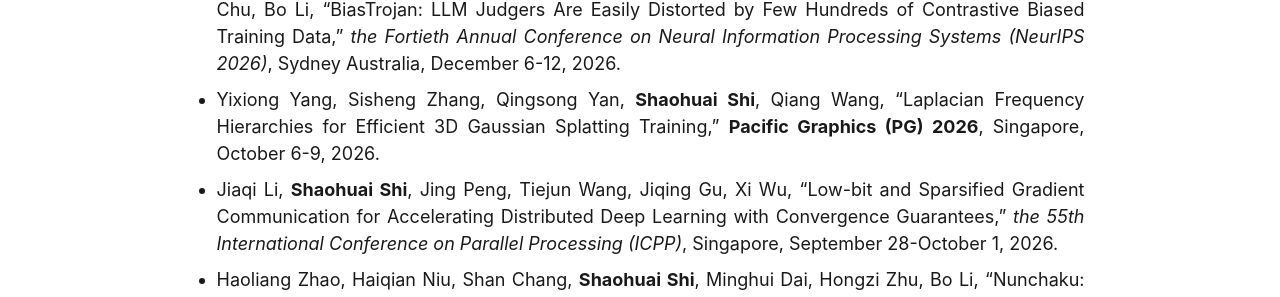
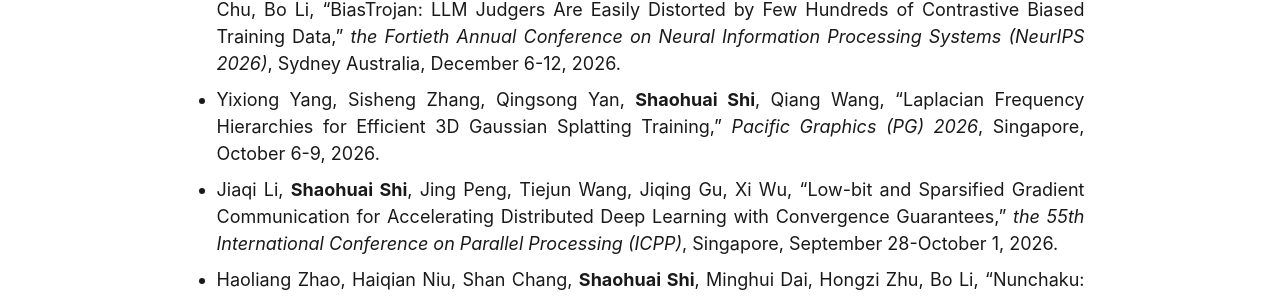
Before and after one commit to shaohuais/shaohuais.github.io, a Jekyll site: the page built from _pages/publications.md, in a window 1280 px wide. Shown: the part 678-975 px from the top of the page. Built offline with Jekyll 4.4.1, drawn with Linux system fonts in a browser that asks for light colours.

```diff
--- a/_pages/publications.md
+++ b/_pages/publications.md
@@ -20,7 +20,7 @@ Publications ([Google Scholar](https://scholar.google.com/citations?user=Wr4B6fQ
 - Xinglin Pan, Mingji Han, Penghao Zhao, Lin Zheng, Rayying, Key, **Shaohuai Shi**, Xiaowen Chu, "PipeFSDP: Efficient Pipeline Parallel under Fully Sharded Data Parallel for Large Language Model Training," *the Fortieth Annual Conference on Neural Information Processing Systems (NeurIPS 2026)*, Sydney Australia, December 6-12, 2026.
 - Longteng Zhang, Sen Wu, Qiang Wang, **Shaohuai Shi**, Xiaowen Chu, "Route-Consistent Adaptation for Stable Quantization of Mixture-of-Experts Models with Theoretical Guarantees," *the Fortieth Annual Conference on Neural Information Processing Systems (NeurIPS 2026)*, Sydney Australia, December 6-12, 2026.
 - Zichen Tang, Zhenheng Tang, Qian Wang, Gaoning Pan, Yuhan Yang, Wei He, **Shaohuai Shi**, Xiaowen Chu, Bo Li, "BiasTrojan: LLM Judgers Are Easily Distorted by Few Hundreds of Contrastive Biased Training Data," *the Fortieth Annual Conference on Neural Information Processing Systems (NeurIPS 2026)*, Sydney Australia, December 6-12, 2026.
-- Yixiong Yang, Sisheng Zhang, Qingsong Yan, **Shaohuai Shi**, Qiang Wang, "Laplacian Frequency Hierarchies for Efficient 3D Gaussian Splatting Training," **Pacific Graphics (PG) 2026**, Singapore, October 6-9, 2026.
+- Yixiong Yang, Sisheng Zhang, Qingsong Yan, **Shaohuai Shi**, Qiang Wang, "Laplacian Frequency Hierarchies for Efficient 3D Gaussian Splatting Training," *Pacific Graphics (PG) 2026*, Singapore, October 6-9, 2026.
 - Jiaqi Li, **Shaohuai Shi**, Jing Peng, Tiejun Wang, Jiqing Gu, Xi Wu, "Low-bit and Sparsified Gradient Communication for Accelerating Distributed Deep Learning with Convergence Guarantees," *the 55th International Conference on Parallel Processing (ICPP)*, Singapore, September 28-October 1, 2026.
 - Haoliang Zhao, Haiqian Niu, Shan Chang, **Shaohuai Shi**, Minghui Dai, Hongzi Zhu, Bo Li, "Nunchaku: Promoting Vertical Federated Learning by Semi-aligned Samples," *IEEE Transactions on Knowledge and Data Engineering (TKDE)*, September 2026.
 - Ne Wang, Wenxiang Lin, Lin Zhang, **Shaohuai Shi**, Ruiting Zhou, Bo Li, "Efficient Mixture-of-Experts Training with Pipelining Optimization," *IEEE Transactions on Computers (TC)*, June, 2026.
```
